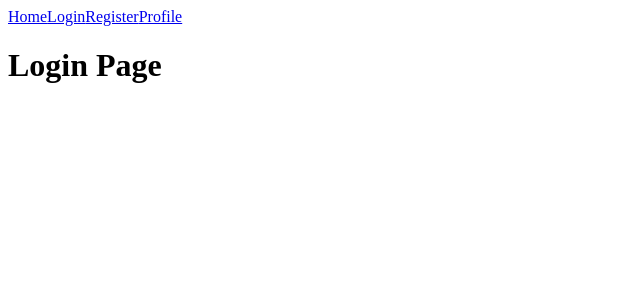
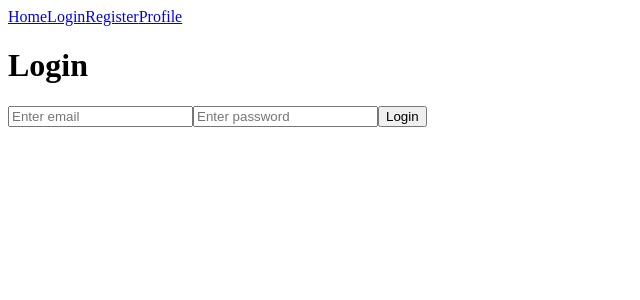
Before and after one commit to Jeffreydevs/Vibely-Socialmediaapp, a React app in the folder frontend/: page /login in a window 1280 px wide. Shown: the top 300 px of the page, without its empty margins (0-640 px from the left). Built offline with nearby package versions, Linux system fonts and the light colour scheme; the HTML template or start-up script is replaced by a standard one.

Commit message:
Frontend #4: Implement JWT login and authentication

```diff
--- a/frontend/src/pages/Login.jsx
+++ b/frontend/src/pages/Login.jsx
@@ -1,4 +1,38 @@
+import { useState } from "react";
+import { useNavigate } from "react-router-dom";
+import axios from "axios";
+
 function Login() {
-  return <h1>Login Page</h1>
+  const [email,setEmail] = useState("");
+  const [password, setPassword] = useState("");
+  const navigate = useNavigate()
+
+  const API_URL = "http://localhost:3000";
+
+  async function handleLogin(){
+    if(!email || !password){
+      alert("Please fill all fields")
+      return
+    }
+    try{
+      const response = await axios.post(`${API_URL}/login`,{
+        email,password
+      });
+      localStorage.setItem("token", response.data.token);
+      navigate("/");
+    }
+    catch(error){
+      alert(error.response.data.message);
+    }
+  }
+
+  return(
+    <>
+     <h1>Login</h1>
+     <input type="email" placeholder="Enter email" value={email} onChange={(event)=>setEmail(event.target.value)} />
+     <input type="password" placeholder="Enter password" value={password} onChange={(event)=>setPassword(event.target.value)} />
+     <button onClick={handleLogin}>Login</button>
+    </>
+  )
 }
 export default Login;
--- a/frontend/src/pages/Register.jsx
+++ b/frontend/src/pages/Register.jsx
@@ -14,10 +14,10 @@ function Register() {
       return
     }
     try{
-      await axios.post(`${API_URL}/register`,{
+      const response = await axios.post(`${API_URL}/register`,{
         username, email, password
       })
-      alert("User registered successfully");
+      alert(response.data.message);
       setUsername("");
       setEmail("");
       setPassword("");
@@ -25,7 +25,6 @@ function Register() {
     catch(error){
       alert(error.response.data.message);
     }
-
   }
 
   return (
```
